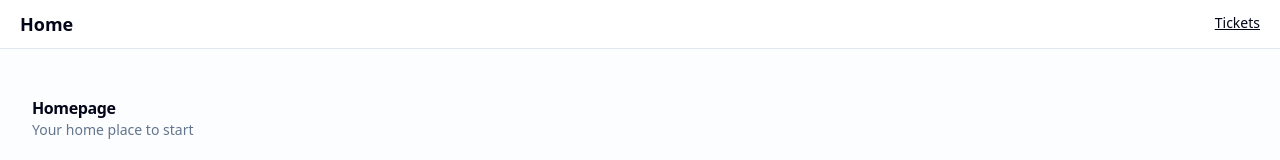
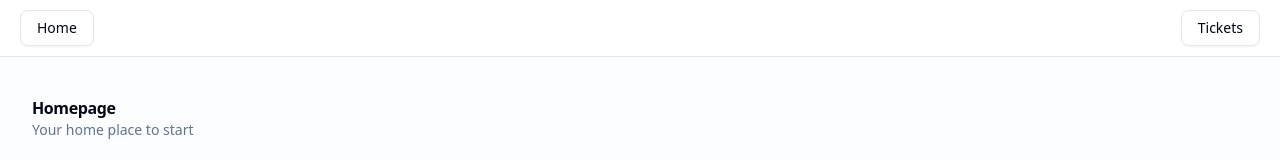
Before and after one commit to illusivesunrae/road-to-next, a Next.js app: page / in a window 1280 px wide. Shown: the top 160 px of the page. Built offline with nearby package versions, Linux system fonts and the light colour scheme.

Commit message:
Incorporated shadcn/ui button styling for link

```diff
--- a/package.json
+++ b/package.json
@@ -23,6 +23,7 @@
     "type": "tsc --noEmit"
   },
   "dependencies": {
+    "@radix-ui/react-slot": "^1.2.2",
     "class-variance-authority": "^0.7.1",
     "clsx": "^2.1.1",
     "lucide-react": "^0.511.0",
--- a/src/app/layout.tsx
+++ b/src/app/layout.tsx
@@ -3,7 +3,9 @@ import "./globals.css";
 import type { Metadata } from "next";
 import { Geist, Geist_Mono } from "next/font/google";
 import Link from "next/link";
+import { buttonVariants } from "@/components/ui/button"
 import { homePath, ticketsPath } from "@/paths";
+
 
 const geistSans = Geist({
   variable: "--font-geist-sans",
@@ -31,8 +33,8 @@ export default function RootLayout({
         className={`${geistSans.variable} ${geistMono.variable} antialiased`}
       >
         <nav className="supports-backdrop-blur:bg-background/60 fixed left-0 right-0 top-0 z-20 border-b bg-background/95 backdrop-blur w-full flex py-2.5 px-5 justify-between">
-          <div><Link href={homePath()} className="text-lg font-bold">Home</Link></div>
-          <div><Link href={ticketsPath()} className="text-sm underline">Tickets</Link></div>
+          <div><Link href={homePath()} className={buttonVariants({ variant: "outline"})}>Home</Link></div>
+          <div><Link href={ticketsPath()} className={buttonVariants({ variant: "outline"})}>Tickets</Link></div>
         </nav>
         <main className="min-h-screen flex-1 overflow-y-auto overflow-x-hidden py-24 px-8 bg-secondary/20 flex flex-col">
           {children}
--- /dev/null
+++ b/src/components/ui/button.tsx
@@ -0,0 +1,58 @@
+import { Slot } from "@radix-ui/react-slot"
+import { cva, type VariantProps } from "class-variance-authority"
+import * as React from "react"
+import { cn } from "@/lib/utils"
+
+const buttonVariants = cva(
+  "inline-flex items-center justify-center gap-2 whitespace-nowrap rounded-md text-sm font-medium transition-all disabled:pointer-events-none disabled:opacity-50 [&_svg]:pointer-events-none [&_svg:not([class*='size-'])]:size-4 shrink-0 [&_svg]:shrink-0 outline-none focus-visible:border-ring focus-visible:ring-ring/50 focus-visible:ring-[3px] aria-invalid:ring-destructive/20 dark:aria-invalid:ring-destructive/40 aria-invalid:border-destructive",
+  {
+    variants: {
+      variant: {
+        default:
+          "bg-primary text-primary-foreground shadow-xs hover:bg-primary/90",
+        destructive:
+          "bg-destructive text-white shadow-xs hover:bg-destructive/90 focus-visible:ring-destructive/20 dark:focus-visible:ring-destructive/40 dark:bg-destructive/60",
+        outline:
+          "border bg-background shadow-xs hover:bg-accent hover:text-accent-foreground dark:bg-input/30 dark:border-input dark:hover:bg-input/50",
+        secondary:
+          "bg-secondary text-secondary-foreground shadow-xs hover:bg-secondary/80",
+        ghost:
+          "hover:bg-accent hover:text-accent-foreground dark:hover:bg-accent/50",
+        link: "text-primary underline-offset-4 hover:underline",
+      },
+      size: {
+        default: "h-9 px-4 py-2 has-[>svg]:px-3",
+        sm: "h-8 rounded-md gap-1.5 px-3 has-[>svg]:px-2.5",
+        lg: "h-10 rounded-md px-6 has-[>svg]:px-4",
+        icon: "size-9",
+      },
+    },
+    defaultVariants: {
+      variant: "default",
+      size: "default",
+    },
+  }
+)
+
+function Button({
+  className,
+  variant,
+  size,
+  asChild = false,
+  ...props
+}: React.ComponentProps<"button"> &
+  VariantProps<typeof buttonVariants> & {
+    asChild?: boolean
+  }) {
+  const Comp = asChild ? Slot : "button"
+
+  return (
+    <Comp
+      data-slot="button"
+      className={cn(buttonVariants({ variant, size, className }))}
+      {...props}
+    />
+  )
+}
+
+export { Button, buttonVariants }
```
Also changed, not shown: 1 other file (tests, documents, lock files or other folders).
